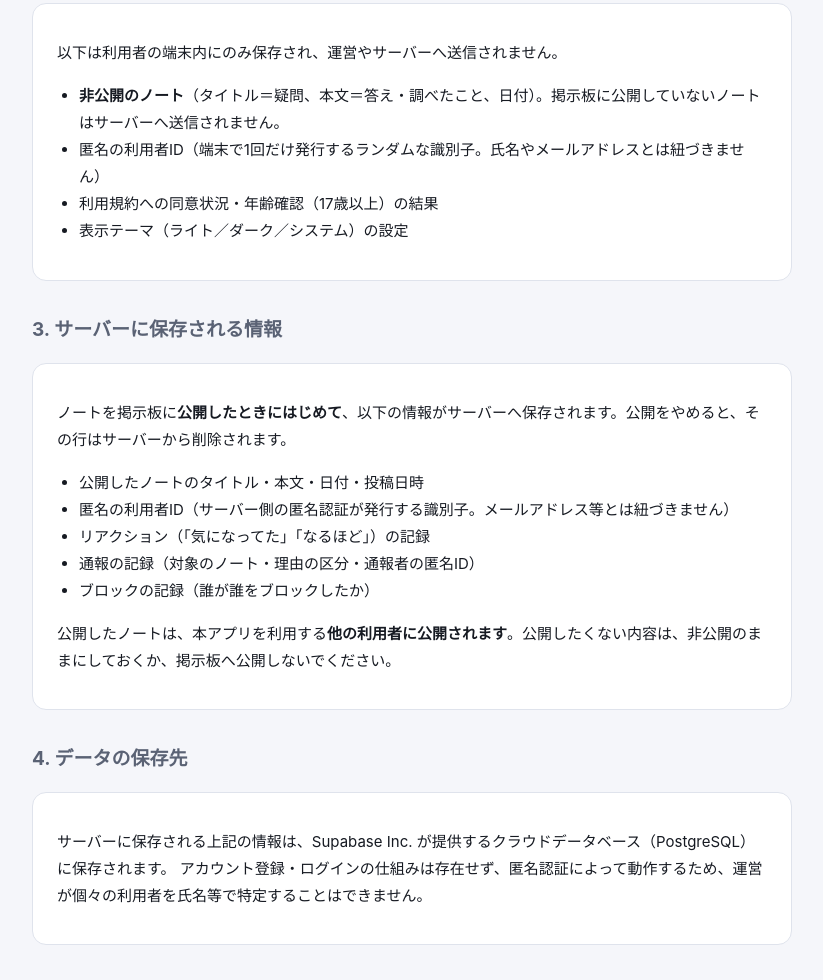
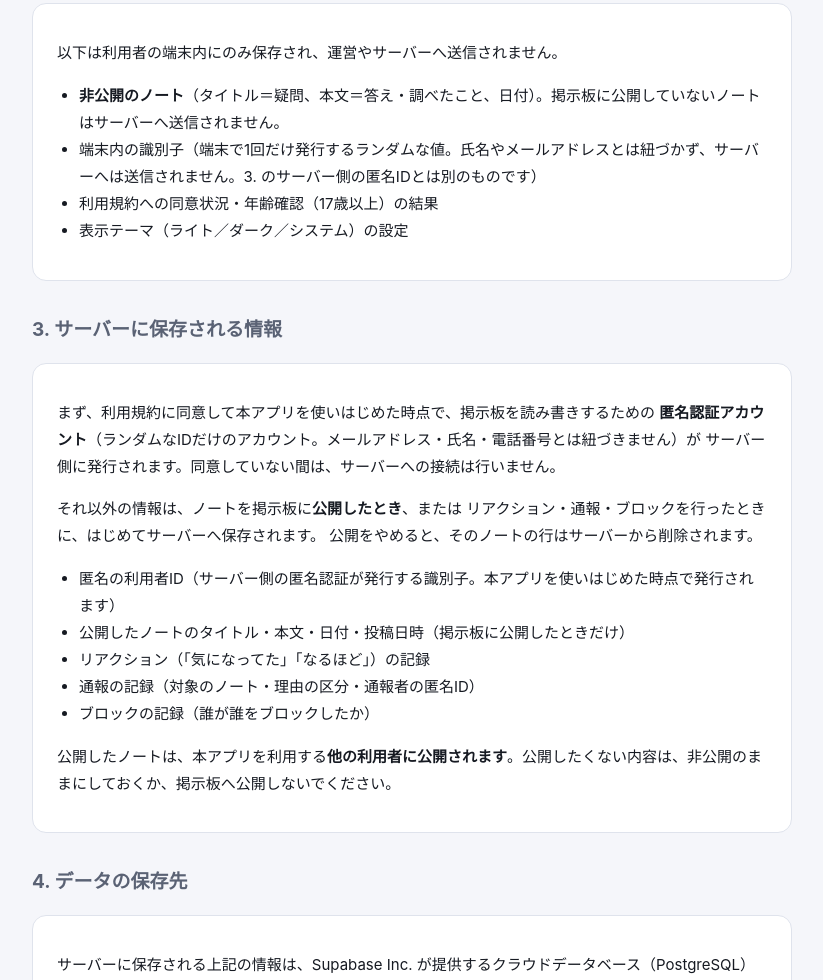
Before and after one commit to DrQururi/zatsugaku-note-legal, a plain HTML site: page index.html in a window 1280 px wide. Shown: the part 839-1819 px from the top of the page, without its empty margins (228-1051 px from the left). Drawn offline with Linux system fonts and the light colour scheme.

Commit message:
auto-backup 2026-08-31 10:08

```diff
--- a/index.html
+++ b/index.html
@@ -66,7 +66,7 @@
 </div>
 
 <h1 id="privacy">雑学ノート プライバシーポリシー</h1>
-<p class="updated">最終更新日: 2026年8月19日</p>
+<p class="updated">最終更新日: 2026年8月31日</p>
 
 <div class="card">
 <p>
@@ -94,7 +94,7 @@
 <p>以下は利用者の端末内にのみ保存され、運営やサーバーへ送信されません。</p>
 <ul>
   <li><strong>非公開のノート</strong>（タイトル＝疑問、本文＝答え・調べたこと、日付）。掲示板に公開していないノートはサーバーへ送信されません。</li>
-  <li>匿名の利用者ID（端末で1回だけ発行するランダムな識別子。氏名やメールアドレスとは紐づきません）</li>
+  <li>端末内の識別子（端末で1回だけ発行するランダムな値。氏名やメールアドレスとは紐づかず、サーバーへは送信されません。3. のサーバー側の匿名IDとは別のものです）</li>
   <li>利用規約への同意状況・年齢確認（17歳以上）の結果</li>
   <li>表示テーマ（ライト／ダーク／システム）の設定</li>
 </ul>
@@ -103,11 +103,18 @@
 <h2>3. サーバーに保存される情報</h2>
 <div class="card">
 <p>
-ノートを掲示板に<strong>公開したときにはじめて</strong>、以下の情報がサーバーへ保存されます。公開をやめると、その行はサーバーから削除されます。
+まず、利用規約に同意して本アプリを使いはじめた時点で、掲示板を読み書きするための
+<strong>匿名認証アカウント</strong>（ランダムなIDだけのアカウント。メールアドレス・氏名・電話番号とは紐づきません）が
+サーバー側に発行されます。同意していない間は、サーバーへの接続は行いません。
+</p>
+<p>
+それ以外の情報は、ノートを掲示板に<strong>公開したとき</strong>、または
+リアクション・通報・ブロックを行ったときに、はじめてサーバーへ保存されます。
+公開をやめると、そのノートの行はサーバーから削除されます。
 </p>
 <ul>
-  <li>公開したノートのタイトル・本文・日付・投稿日時</li>
-  <li>匿名の利用者ID（サーバー側の匿名認証が発行する識別子。メールアドレス等とは紐づきません）</li>
+  <li>匿名の利用者ID（サーバー側の匿名認証が発行する識別子。本アプリを使いはじめた時点で発行されます）</li>
+  <li>公開したノートのタイトル・本文・日付・投稿日時（掲示板に公開したときだけ）</li>
   <li>リアクション（「気になってた」「なるほど」）の記録</li>
   <li>通報の記録（対象のノート・理由の区分・通報者の匿名ID）</li>
   <li>ブロックの記録（誰が誰をブロックしたか）</li>
```
